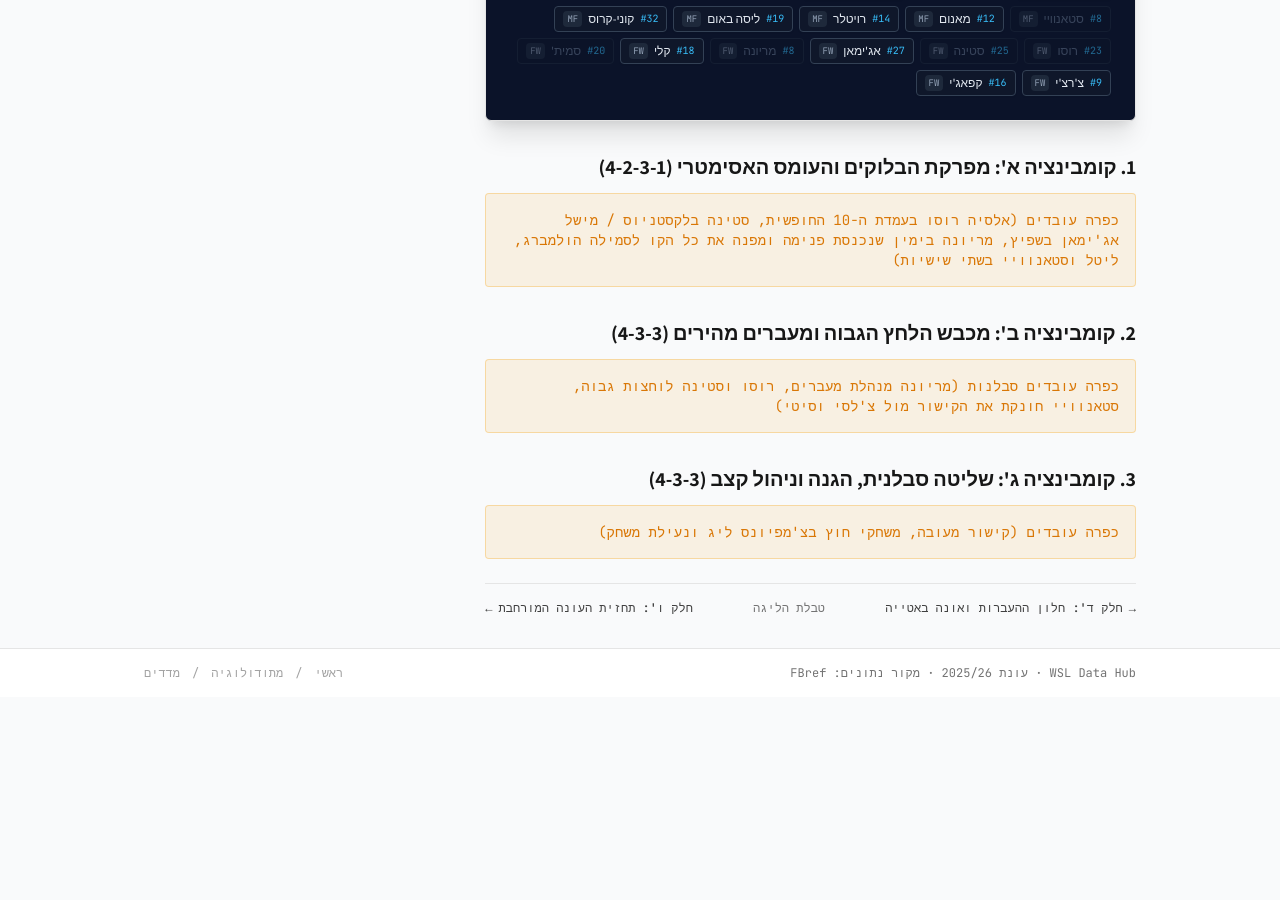
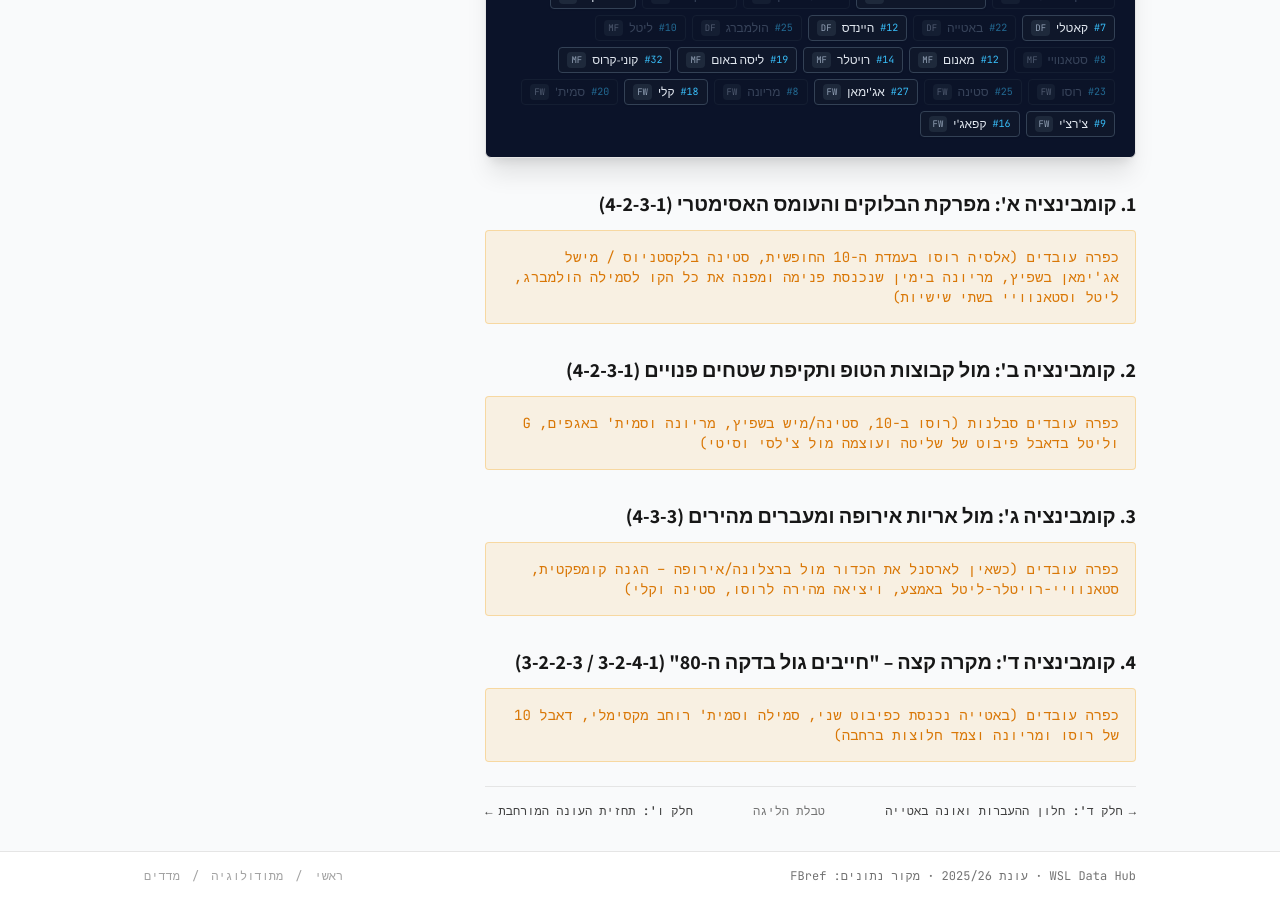
Before and after one commit to davidkorenblit/wsl-data-hub, a Jekyll site: the page built from teams/arsenal/transfers-analysis.md, in a window 1280 px wide and 900 px high, scrolled down 1308 px. Built offline with Jekyll 4.4.1, drawn with Linux system fonts in a browser that asks for light colours; nearby versions of some CDN libraries; before the commit the page ends 2005 px from its top, so only the background shows below that; some of the changed text lies outside the part shown.

Commit message:
Wrap tactical lab in collapsible details box and structure 4 tactical scenario sections

```diff
--- a/teams/arsenal/transfers-analysis.md
+++ b/teams/arsenal/transfers-analysis.md
@@ -24,89 +24,103 @@
     </h1>
   </div>
 
-  <!-- Opening Placeholder -->
+  <!-- Opening Narrative Section (User Drafting Area) -->
   <div class="p-4 rounded border border-amber-500/30 bg-amber-500/10 text-amber-600 dark:text-amber-400 font-mono text-sm">
     כפרה עובדים (פסקת פתיחה על ורסטיליות, עומק ולוח המגנטים של סלחרס)
   </div>
 
-  <!-- Interactive Tactical Board Section -->
-  <div class="rounded-md border border-neutral-200 dark:border-neutral-800 bg-[#0b1329] p-4 sm:p-6 my-6 shadow-xl select-none" id="tactical-board-app">
-
-    <!-- Header & Controls -->
-    <div class="flex flex-col sm:flex-row items-start sm:items-center justify-between gap-3 border-b border-slate-800 pb-4 mb-4">
-      <div>
-        <div class="flex items-center gap-2">
-          <span class="text-xl">📋</span>
-          <h3 class="text-base sm:text-lg font-bold text-white">לוח מגנטים טקטי חופשי (Tactical Board)</h3>
-          <span id="player-count-badge" class="text-[11px] font-mono px-2 py-0.5 rounded font-bold border border-emerald-500/40 bg-emerald-950/60 text-emerald-400">
-            11 / 11 שחקניות במגרש
-          </span>
-        </div>
-        <p class="text-xs text-slate-400 font-sans mt-0.5">
-          גררו מגנטים בחופשיות לכל נקודה במגרש, הוסיפו מהספסל או הסירו מגנט בלחיצה (✖)
+  <!-- Collapsible Interactive Tactical Lab -->
+  <details class="group rounded-md border border-neutral-200 dark:border-neutral-800 bg-[#0b1329] p-4 sm:p-5 my-6 shadow-xl" open>
+    <summary class="cursor-pointer font-bold text-base text-neutral-900 dark:text-white flex items-center justify-between select-none list-none">
+      <div class="space-y-0.5">
+        <span class="flex items-center gap-2">
+          <span>🧪 מעבדה טקטית אינטראקטיבית: לוח המגנטים של ארסנל</span>
+          <span class="text-[10px] font-mono bg-sky-500/20 text-sky-400 px-2 py-0.5 rounded border border-sky-500/30">LAB</span>
+        </span>
+        <p class="text-xs text-slate-400 font-normal">
+          לחצו כאן כדי להציג/להסתיר את המגרש, להתנסות בהרכבים שונים ולגרור מגנטים בחופשיות
         </p>
       </div>
+      <span class="text-xs font-mono text-primary-600 dark:text-primary-400 px-2.5 py-1 rounded bg-neutral-100 dark:bg-neutral-800 border border-neutral-200 dark:border-neutral-700">
+        הצג / הסתר מעבדה
+      </span>
+    </summary>
 
-      <!-- Presets & Reset Buttons -->
-      <div class="flex flex-wrap items-center gap-1.5 font-mono text-xs">
-        <button onclick="setFormation('combo1')" id="btn-combo1" class="px-2.5 py-1.5 rounded font-bold transition-all bg-sky-600 text-white shadow">
-          4-2-3-1 (בלוק נמוך)
-        </button>
-        <button onclick="setFormation('combo2')" id="btn-combo2" class="px-2.5 py-1.5 rounded font-bold transition-all bg-slate-800 hover:bg-slate-700 text-slate-300">
-          4-3-3 (מכבש לחץ)
-        </button>
-        <button onclick="setFormation('combo3')" id="btn-combo3" class="px-2.5 py-1.5 rounded font-bold transition-all bg-slate-800 hover:bg-slate-700 text-slate-300">
-          4-4-2 (צמד חלוצות)
-        </button>
-        <button onclick="clearPitch()" class="px-2 py-1.5 rounded font-bold transition-all bg-rose-950/40 text-rose-400 border border-rose-800/60 hover:bg-rose-900/60">
-          נקה לוח
-        </button>
+    <div class="pt-4 border-t border-slate-800 mt-4 select-none" id="tactical-board-app">
+      <!-- Header & Controls -->
+      <div class="flex flex-col sm:flex-row items-start sm:items-center justify-between gap-3 pb-3 mb-3 border-b border-slate-800/80">
+        <div>
+          <div class="flex items-center gap-2">
+            <span class="text-sm font-bold text-white">לוח מגנטים חופשי</span>
+            <span id="player-count-badge" class="text-[11px] font-mono px-2 py-0.5 rounded font-bold border border-emerald-500/40 bg-emerald-950/60 text-emerald-400">
+              11 / 11 שחקניות במגרש
+            </span>
+          </div>
+          <p class="text-xs text-slate-400 font-sans mt-0.5">
+            גררו מגנטים בחופשיות לכל נקודה, הוסיפו מהספסל או מחקו מגנט בלחיצה (✖)
+          </p>
+        </div>
+
+        <!-- Presets & Reset Buttons -->
+        <div class="flex flex-wrap items-center gap-1.5 font-mono text-xs">
+          <button onclick="setFormation('combo1')" id="btn-combo1" class="px-2.5 py-1.5 rounded font-bold transition-all bg-sky-600 text-white shadow">
+            4-2-3-1 (בלוק נמוך)
+          </button>
+          <button onclick="setFormation('combo2')" id="btn-combo2" class="px-2.5 py-1.5 rounded font-bold transition-all bg-slate-800 hover:bg-slate-700 text-slate-300">
+            4-2-3-1 (קבוצות טופ)
+          </button>
+          <button onclick="setFormation('combo3')" id="btn-combo3" class="px-2.5 py-1.5 rounded font-bold transition-all bg-slate-800 hover:bg-slate-700 text-slate-300">
+            4-3-3 (אירופה ומעברים)
+          </button>
+          <button onclick="clearPitch()" class="px-2 py-1.5 rounded font-bold transition-all bg-rose-950/40 text-rose-400 border border-rose-800/60 hover:bg-rose-900/60">
+            נקה לוח
+          </button>
+        </div>
+      </div>
+
+      <!-- Active Preset Description Box -->
+      <div id="preset-info-box" class="mb-4 p-3 rounded bg-slate-900/90 border border-slate-800 text-xs font-sans text-slate-300">
+        <strong class="text-sky-400">קומבינציה א' (4-2-3-1 אסימטרי):</strong> רוסו ב-10 חופשית, סטינה/מיש כ-9 פיזית. מריונה בימין נכנסת פנימה ומפנה את כל הקו לסמילה הולמברג שעולה בספרינטים, כשליטל וסטאנוויי סוגרות את האמצע.
+      </div>
+
+      <!-- The 2D Tactical Football Pitch (Free Drag Surface) -->
+      <div id="pitch-container" class="relative w-full max-w-2xl mx-auto rounded-lg overflow-hidden border-2 border-emerald-500/40 shadow-2xl touch-none" style="height: 520px; background: radial-gradient(circle at center, #064e3b 0%, #022c22 100%);">
+
+        <!-- Pitch Markings -->
+        <div class="absolute inset-2 border-2 border-white/20 rounded pointer-events-none"></div>
+        <div class="absolute top-1/2 left-0 right-0 h-0.5 bg-white/20 -translate-y-1/2 pointer-events-none"></div>
+        <div class="absolute top-1/2 left-1/2 -translate-x-1/2 -translate-y-1/2 w-32 h-32 border-2 border-white/20 rounded-full pointer-events-none"></div>
+        <div class="absolute top-1/2 left-1/2 -translate-x-1/2 -translate-y-1/2 w-2 h-2 bg-white/40 rounded-full pointer-events-none"></div>
+
+        <!-- Top Goal Area (Opponent Box) -->
+        <div class="absolute top-2 left-1/2 -translate-x-1/2 w-56 h-24 border-2 border-white/20 border-t-0 pointer-events-none"></div>
+        <div class="absolute top-2 left-1/2 -translate-x-1/2 w-28 h-10 border-2 border-white/20 border-t-0 pointer-events-none"></div>
+
+        <!-- Bottom Goal Area (Arsenal Box) -->
+        <div class="absolute bottom-2 left-1/2 -translate-x-1/2 w-56 h-24 border-2 border-white/20 border-b-0 pointer-events-none"></div>
+        <div class="absolute bottom-2 left-1/2 -translate-x-1/2 w-28 h-10 border-2 border-white/20 border-b-0 pointer-events-none"></div>
+
+        <!-- Pitch Drop Target / Magnets Area -->
+        <div id="pitch-magnets-layer" class="absolute inset-0">
+          <!-- Draggable magnets injected here -->
+        </div>
+      </div>
+
+      <!-- Bench / Player Magnet Pool -->
+      <div class="mt-5 pt-4 border-t border-slate-800">
+        <div class="flex items-center justify-between mb-2.5">
+          <span class="text-xs font-mono font-bold text-slate-300 uppercase tracking-wider">
+            מאגר שחקניות (לחצו על שחקנית להוספה למגרש):
+          </span>
+          <span class="text-[11px] font-mono text-slate-400">ניתן להציב עד 11 שחקניות</span>
+        </div>
+
+        <div class="flex flex-wrap gap-1.5" id="bench-container">
+          <!-- Rendered by JS -->
+        </div>
       </div>
     </div>
-
-    <!-- Active Preset Description Box -->
-    <div id="preset-info-box" class="mb-4 p-3 rounded bg-slate-900/90 border border-slate-800 text-xs font-sans text-slate-300">
-      <strong class="text-sky-400">קומבינציה א' (4-2-3-1 אסימטרי):</strong> רוסו ב-10 חופשית, סטינה/מיש כ-9 פיזית. מריונה בימין נכנסת פנימה ומפנה את כל הקו לסמילה הולמברג שעולה בספרינטים, כשליטל וסטאנוויי סוגרות את האמצע.
-    </div>
-
-    <!-- The 2D Tactical Football Pitch (Free Drag Surface) -->
-    <div id="pitch-container" class="relative w-full max-w-2xl mx-auto rounded-lg overflow-hidden border-2 border-emerald-500/40 shadow-2xl touch-none" style="height: 520px; background: radial-gradient(circle at center, #064e3b 0%, #022c22 100%);">
-
-      <!-- Pitch Markings -->
-      <div class="absolute inset-2 border-2 border-white/20 rounded pointer-events-none"></div>
-      <div class="absolute top-1/2 left-0 right-0 h-0.5 bg-white/20 -translate-y-1/2 pointer-events-none"></div>
-      <div class="absolute top-1/2 left-1/2 -translate-x-1/2 -translate-y-1/2 w-32 h-32 border-2 border-white/20 rounded-full pointer-events-none"></div>
-      <div class="absolute top-1/2 left-1/2 -translate-x-1/2 -translate-y-1/2 w-2 h-2 bg-white/40 rounded-full pointer-events-none"></div>
-
-      <!-- Top Goal Area (Opponent Box) -->
-      <div class="absolute top-2 left-1/2 -translate-x-1/2 w-56 h-24 border-2 border-white/20 border-t-0 pointer-events-none"></div>
-      <div class="absolute top-2 left-1/2 -translate-x-1/2 w-28 h-10 border-2 border-white/20 border-t-0 pointer-events-none"></div>
-
-      <!-- Bottom Goal Area (Arsenal Box) -->
-      <div class="absolute bottom-2 left-1/2 -translate-x-1/2 w-56 h-24 border-2 border-white/20 border-b-0 pointer-events-none"></div>
-      <div class="absolute bottom-2 left-1/2 -translate-x-1/2 w-28 h-10 border-2 border-white/20 border-b-0 pointer-events-none"></div>
-
-      <!-- Pitch Drop Target / Magnets Area -->
-      <div id="pitch-magnets-layer" class="absolute inset-0">
-        <!-- Draggable magnets injected here -->
-      </div>
-    </div>
-
-    <!-- Bench / Player Magnet Pool -->
-    <div class="mt-5 pt-4 border-t border-slate-800">
-      <div class="flex items-center justify-between mb-2.5">
-        <span class="text-xs font-mono font-bold text-slate-300 uppercase tracking-wider">
-          מאגר שחקניות (לחצו על שחקנית להוספה למגרש):
-        </span>
-        <span class="text-[11px] font-mono text-slate-400">ניתן להציב עד 11 שחקניות</span>
-      </div>
-
-      <div class="flex flex-wrap gap-1.5" id="bench-container">
-        <!-- Rendered by JS -->
-      </div>
-    </div>
-
-  </div>
+  </details>
 
   <!-- Combination 1 Analysis Narrative -->
   <article class="space-y-3 pt-2">
@@ -121,20 +135,30 @@
   <!-- Combination 2 Analysis Narrative -->
   <article class="space-y-3 pt-2">
     <h2 class="text-xl font-bold text-neutral-900 dark:text-white flex items-center gap-2">
-      <span>2. קומבינציה ב': מכבש הלחץ הגבוה ומעברים מהירים (4-3-3)</span>
+      <span>2. קומבינציה ב': מול קבוצות הטופ ותקיפת שטחים פנויים (4-2-3-1)</span>
     </h2>
     <div class="p-4 rounded border border-amber-500/30 bg-amber-500/10 text-amber-600 dark:text-amber-400 font-mono text-sm">
-      כפרה עובדים סבלנות (מריונה מנהלת מעברים, רוסו וסטינה לוחצות גבוה, סטאנוויי חונקת את הקישור מול צ'לסי וסיטי)
+      כפרה עובדים סבלנות (רוסו ב-10, סטינה/מיש בשפיץ, מריונה וסמית' באגפים, G וליטל בדאבל פיבוט של שליטה ועוצמה מול צ'לסי וסיטי)
     </div>
   </article>
 
   <!-- Combination 3 Analysis Narrative -->
   <article class="space-y-3 pt-2">
     <h2 class="text-xl font-bold text-neutral-900 dark:text-white flex items-center gap-2">
-      <span>3. קומבינציה ג': שליטה סבלנית, הגנה וניהול קצב (4-3-3)</span>
+      <span>3. קומבינציה ג': מול אריות אירופה ומעברים מהירים (4-3-3)</span>
     </h2>
     <div class="p-4 rounded border border-amber-500/30 bg-amber-500/10 text-amber-600 dark:text-amber-400 font-mono text-sm">
-      כפרה עובדים (קישור מעובה, משחקי חוץ בצ'מפיונס ליג ונעילת משחק)
+      כפרה עובדים (כשאין לארסנל את הכדור מול ברצלונה/אירופה – הגנה קומפקטית, סטאנוויי-רויטלר-ליטל באמצע, ויציאה מהירה לרוסו, סטינה וקלי)
+    </div>
+  </article>
+
+  <!-- Combination 4 Analysis Narrative (Chasing Goal / Edge Case) -->
+  <article class="space-y-3 pt-2">
+    <h2 class="text-xl font-bold text-neutral-900 dark:text-white flex items-center gap-2">
+      <span>4. קומבינציה ד': מקרה קצה – "חייבים גול בדקה ה-80" (3-2-4-1 / 3-2-2-3)</span>
+    </h2>
+    <div class="p-4 rounded border border-amber-500/30 bg-amber-500/10 text-amber-600 dark:text-amber-400 font-mono text-sm">
+      כפרה עובדים (באטייה נכנסת כפיבוט שני, סמילה וסמית' רוחב מקסימלי, דאבל 10 של רוסו ומריונה וצמד חלוצות ברחבה)
     </div>
   </article>
 
@@ -191,44 +215,42 @@
       ]
     },
     combo2: {
-      name: "2. מכבש לחץ גבוה ומעברים מהירים (4-3-3)",
-      desc: "<strong>טקטיקת מפתח:</strong> רוסו מובילה את קו הלחץ הגבוה, מריונה מנהלת מעברים מהאגף השמאלי, קלואי קלי פותחת רוחב מימין וסטאנוויי מכסה את כל מרכז השדה.",
+      name: "2. מול קבוצות הטופ ותקיפת שטחים (4-2-3-1)",
+      desc: "<strong>טקטיקת מפתח:</strong> רוסו ב-10 מייצרת שטח, סטינה ב-9 מאיימת לעומק, מריונה וסמית' באגפים, וסטאנוויי (G) וליטל תוקפות שטח פנוי מקו שני ומאזנות את הקישור.",
       players: [
         { id: "vandomselaar", x: 50, y: 88, role: "GK" },
         { id: "fox", x: 80, y: 74, role: "RB" },
         { id: "williamson", x: 60, y: 76, role: "CB" },
         { id: "wubbenmoy", x: 40, y: 76, role: "CB" },
         { id: "batlle", x: 20, y: 74, role: "LB" },
-        { id: "little", x: 50, y: 58, role: "DM" },
-        { id: "stanway", x: 68, y: 48, role: "CM" },
-        { id: "maanum", x: 32, y: 48, role: "CM" },
-        { id: "kelly", x: 75, y: 24, role: "RW" },
-        { id: "mariona", x: 25, y: 24, role: "LW" },
-        { id: "russo", x: 50, y: 15, role: "ST" }
+        { id: "stanway", x: 62, y: 56, role: "DM (G)" },
+        { id: "little", x: 38, y: 56, role: "DM (C)" },
+        { id: "mariona", x: 75, y: 36, role: "RW" },
+        { id: "russo", x: 50, y: 35, role: "AM (#10)" },
+        { id: "smith", x: 25, y: 36, role: "LW" },
+        { id: "blackstenius", x: 50, y: 15, role: "ST (#9)" }
       ]
     },
     combo3: {
-      name: "3. צמד חלוצות עוצמתי (4-4-2)",
-      desc: "<strong>טקטיקת מפתח:</strong> שילוב כוח של רוסו ומישל אג'ימאן בשפיץ, כשאג'ימאן נועלת את הבלמיות ורוסו זזה לשטחים פתוחים. ליסה באום ומריונה מספקות כדורים מהאגפים.",
+      name: "3. מול אריות אירופה ומעברים מהירים (4-3-3)",
+      desc: "<strong>טקטיקת מפתח:</strong> כשאין לארסנל את הכדור מול ברצלונה/אירופה – הגנה קומפקטית, סטאנוויי-רויטלר-ליטל באמצע, ויציאה מהירה לרוסו, סטינה וקלי.",
       players: [
         { id: "misa", x: 50, y: 88, role: "GK" },
         { id: "fox", x: 80, y: 74, role: "RB" },
         { id: "williamson", x: 60, y: 76, role: "CB" },
         { id: "catley", x: 40, y: 76, role: "CB" },
         { id: "batlle", x: 20, y: 74, role: "LB" },
-        { id: "stanway", x: 62, y: 54, role: "CM" },
-        { id: "little", x: 38, y: 54, role: "CM" },
-        { id: "mariona", x: 80, y: 36, role: "RM" },
-        { id: "baum", x: 20, y: 36, role: "LM" },
-        { id: "russo", x: 62, y: 18, role: "ST" },
-        { id: "agyemang", x: 38, y: 18, role: "ST" }
+        { id: "stanway", x: 50, y: 60, role: "DM (Anchor)" },
+        { id: "little", x: 68, y: 48, role: "CM" },
+        { id: "reuteler", x: 32, y: 48, role: "CM" },
+        { id: "kelly", x: 75, y: 26, role: "RW" },
+        { id: "mariona", x: 25, y: 26, role: "LW" },
+        { id: "russo", x: 50, y: 16, role: "ST" }
       ]
     }
   };
 
   let pitchPlayers = JSON.parse(JSON.stringify(FORMATIONS.combo1.players));
-  let draggedPlayerId = null;
-  let activeDragEl = null;
 
   function renderPitch() {
     const layer = document.getElementById("pitch-magnets-layer");
```
